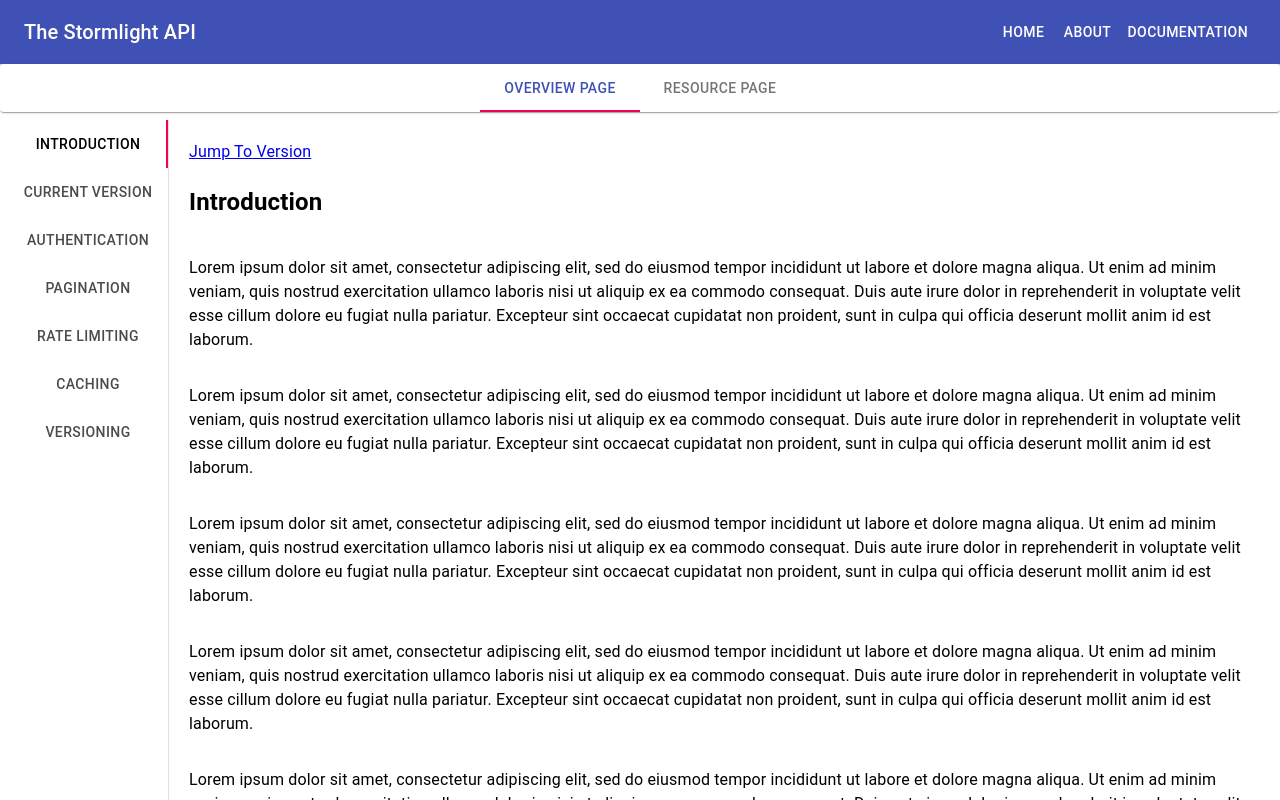
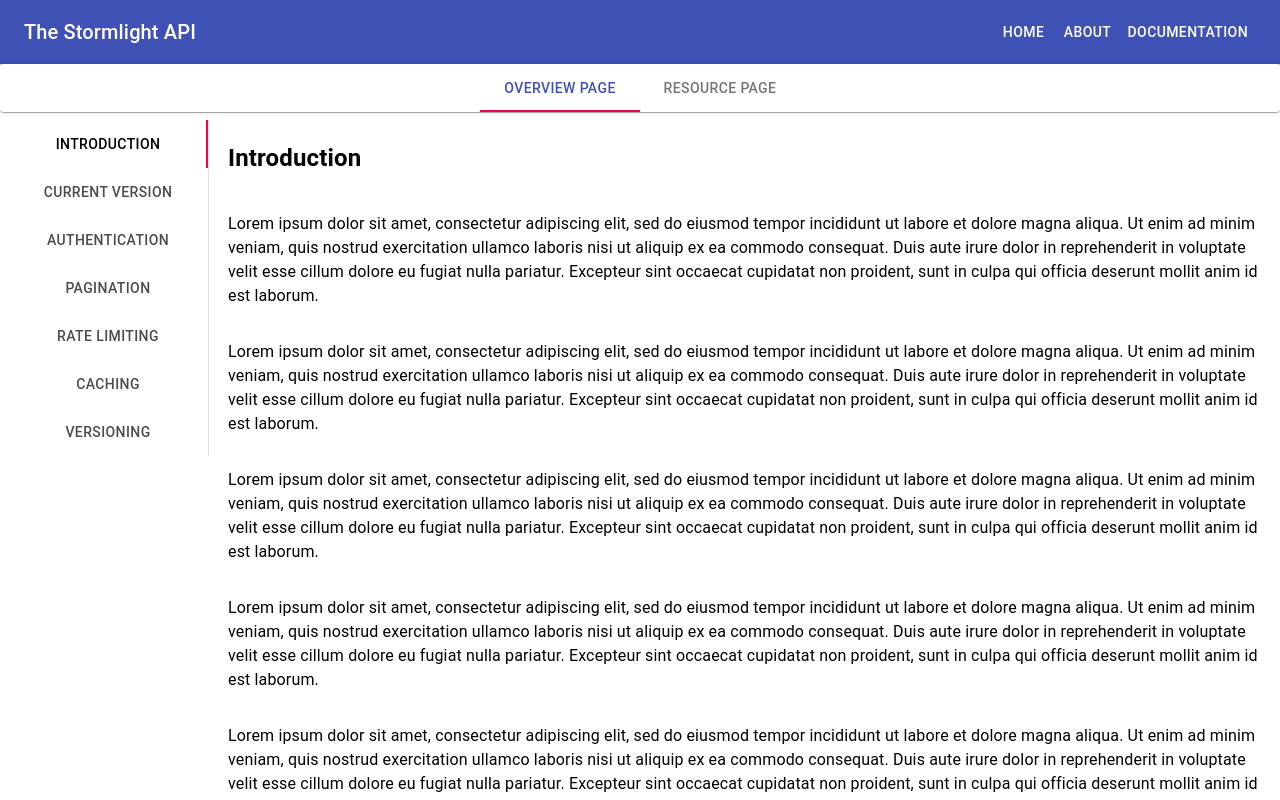
Before and after one commit to kdshah6593/the-stormlight-api, a React (Create React App) app: page /documentation in a window 1280 px wide. Shown: the top 800 px of the page. Built offline with nearby package versions, Linux system fonts and the light colour scheme.

Commit message:
sticky vertical tabs sidebar

```diff
--- a/src/components/OverviewPage.jsx
+++ b/src/components/OverviewPage.jsx
@@ -36,7 +36,17 @@ const useStyles = makeStyles((theme) => ({
   tabs: {
     borderRight: `1px solid ${theme.palette.divider}`,
     overflow: 'visible',
+    width: '200px',
+    position: 'fixed',
+    // zIndex: 1,
+    // overflowX: 'hidden',
   },
+  sections: {
+    display: 'flex',
+    flexDirection: 'column',
+    paddingLeft: 20,
+    marginLeft: '200px',
+  }
 }));
 
 const OverviewPage = () => {
@@ -66,8 +76,7 @@ const OverviewPage = () => {
         <LinkTab label="Versioning" href="#versioning" {...a11yProps(6)} />
       </Tabs>
 
-      <div style={{display: 'flex', flexDirection: 'column', padding: 20}}>
-        <a href="#authentication">Jump To Version</a>
+      <div className={classes.sections}>
         <Introduction id="intro" />
         <CurrentVersion id="currentVersion" />
         <Authentication id="authentication" />
```
